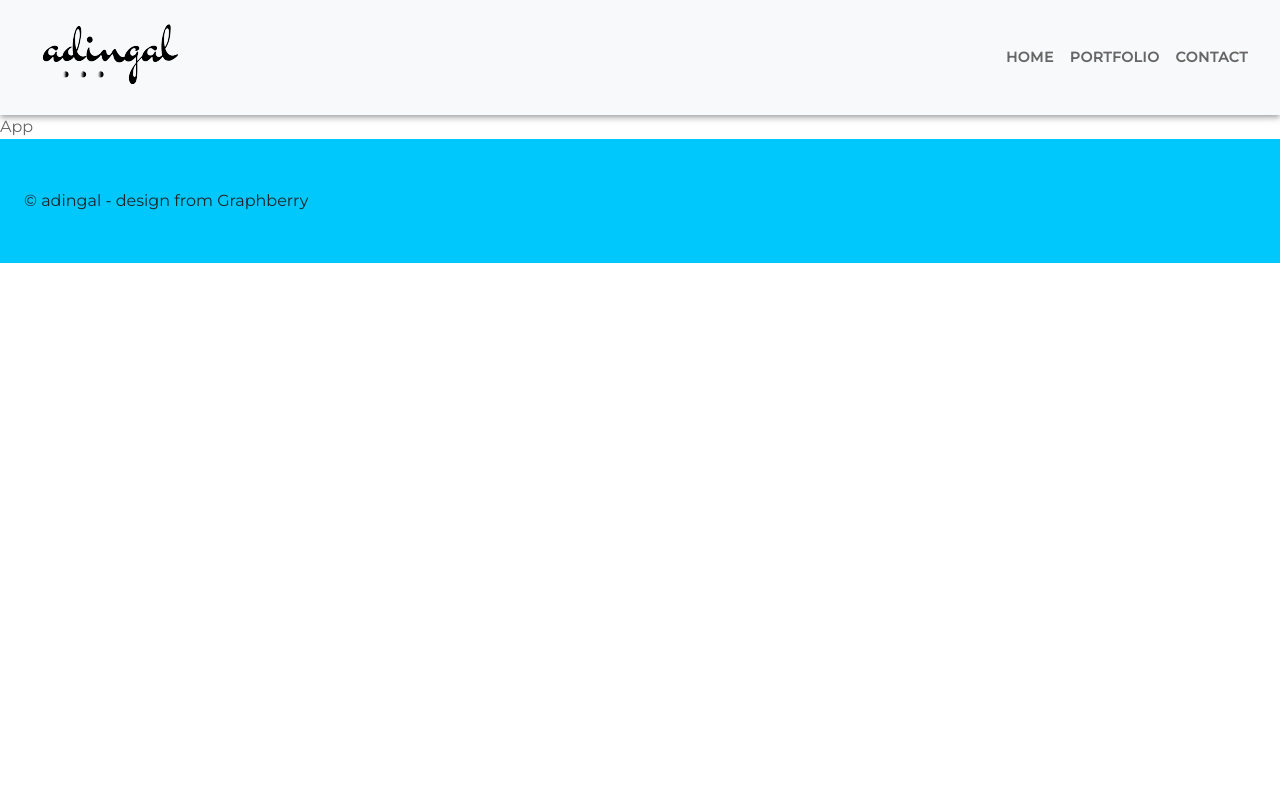
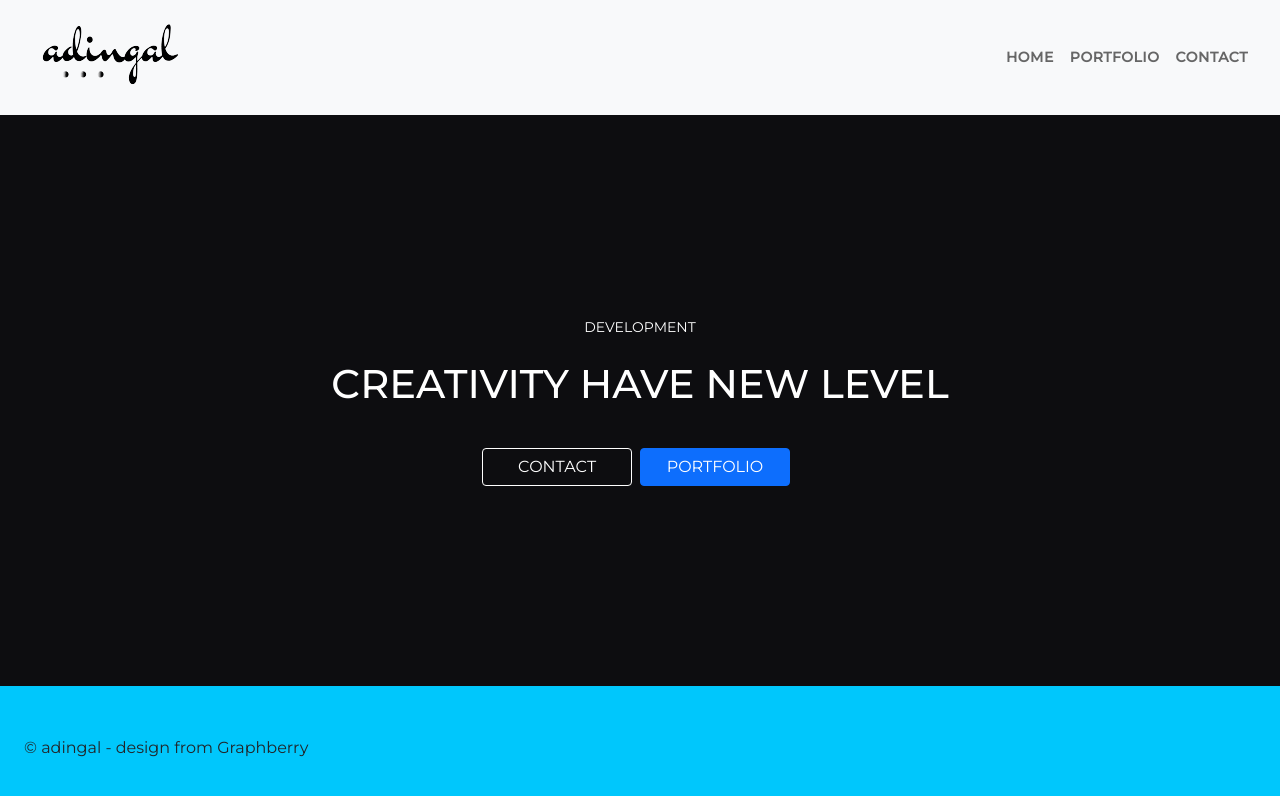
Before and after one commit to adingal/portfolio-mui, a React (Create React App) app: page / in a window 1280 px wide. Shown: the top 796 px of the page. Built offline with nearby package versions, Linux system fonts and the light colour scheme.

Commit message:
[Create] Home hero section

```diff
--- a/src/components/App.js
+++ b/src/components/App.js
@@ -1,7 +1,12 @@
 import React from 'react'
+import Hero from 'components/Hero'
 
 const App = () => {
-  return <div>App</div>
+  return (
+    <div>
+      <Hero />
+    </div>
+  )
 }
 
 export default App
--- a/src/components/Hero/index.js
+++ b/src/components/Hero/index.js
@@ -1,7 +1,61 @@
 import React from 'react'
+import { Link } from 'react-router-dom'
+import { Box, Typography } from '@mui/material'
+import { styled } from '@mui/material/styles'
+
+const style = {
+  backgroundColor: '#0d0d10',
+  textAlign: 'center',
+  padding: '200px 0',
+  '@media (max-width: 600px)': {
+    padding: '130px 0',
+  },
+}
+
+const LinkStyle = styled(Link)(
+  ({ theme }) => `
+    width: 150px;
+    display: inline-block;
+    background-color: transparent;
+    text-transform: uppercase;
+    text-decoration: none;
+    transition: .3s all ease;
+    margin-right: 8px;
+    border: 1px solid ${theme.palette.info.light};
+    border-radius: 4px;
+    padding: 6px 12px;
+    color: ${theme.palette.info.light};
+    &:hover {
+      background-color: ${theme.palette.info.light};
+      color: ${theme.palette.secondary.contrastText};
+    }
+    &.portfolioBtn {
+      background-color: ${theme.palette.info.main};
+      border-color: ${theme.palette.info.main};
+      color: ${theme.palette.info.light};
+      &:hover {
+        background-color: #0b5ed7;
+        border-color: #0a58ca;
+      }
+    }
+`
+)
 
 const Hero = () => {
-  return <div>Hero</div>
+  return (
+    <Box sx={style}>
+      <Typography variant="subtitle1" component="p">
+        DEVELOPMENT
+      </Typography>
+      <Typography variant="h1">CREATIVITY HAVE NEW LEVEL</Typography>
+      <Box>
+        <LinkStyle to="/contact">Contact</LinkStyle>
+        <LinkStyle to="/portfolio" className="portfolioBtn">
+          Portfolio
+        </LinkStyle>
+      </Box>
+    </Box>
+  )
 }
 
 export default Hero
--- a/src/theme/theme.js
+++ b/src/theme/theme.js
@@ -13,15 +13,21 @@ export const theme = createTheme({
       light: '#08c8f8',
       contrastText: '#212529',
     },
+    info: {
+      main: '#0d6efd',
+      light: '#ffffff',
+      contrastText: '#000000',
+    },
   },
   typography: {
     fontFamily: defaultFont,
     h1: {
       fontSize: 40,
+      fontWeight: 500,
       lineHeight: 1.2,
       marginBottom: 40,
       color: '#ffffff',
-      '@media (max-width: 576px)': {
+      '@media (max-width: 600px)': {
         fontSize: 30,
         marginBottom: 30,
       },
@@ -31,7 +37,7 @@ export const theme = createTheme({
       lineHeight: 1.2,
       marginBottom: 40,
       color: '#231f20',
-      '@media (max-width: 576px)': {
+      '@media (max-width: 600px)': {
         fontSize: 25,
         marginBottom: 20,
       },
@@ -41,7 +47,7 @@ export const theme = createTheme({
       lineHeight: 1.2,
       marginBottom: 30,
       color: '#333333',
-      '@media (max-width: 576px)': {
+      '@media (max-width: 600px)': {
         marginBottom: 20,
       },
     },
@@ -55,7 +61,7 @@ export const theme = createTheme({
       fontSize: 14,
       marginBottom: 20,
       color: '#ffffff',
-      '@media (max-width: 576px)': {
+      '@media (max-width: 600px)': {
         fontSize: 12,
         marginBottom: 16,
       },
```
